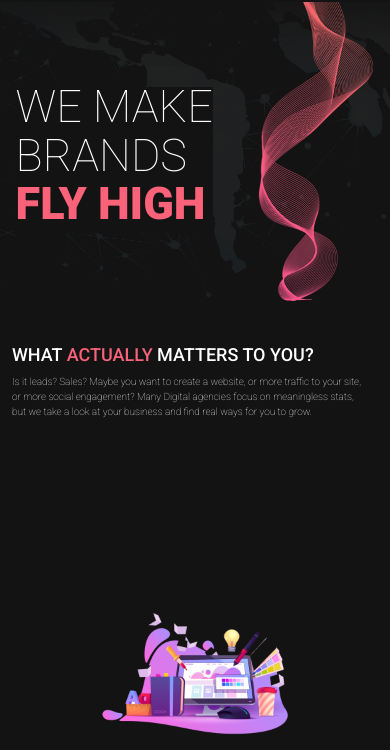
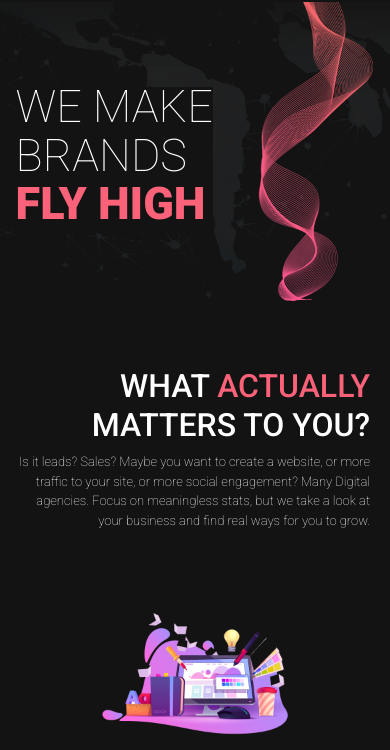
Before and after one commit to DigitalKidlk/DigitalKid_-stproject, a plain HTML site: page index.html in a window 390 px wide. Shown: the part 69-819 px from the top of the page. Drawn offline with nearby package versions, Linux system fonts and the light colour scheme.

Commit message:
Add files via upload

```diff
--- a/assets/style.css
+++ b/assets/style.css
@@ -90,7 +90,9 @@ h1{
 
 .banner-2 .banner-text{
     position: absolute;
-    top: 30%;
+    top: 57%;
+    text-align: center;
+    padding-right: 100px;
 }
 
 .banner-2 .banner-text h2{
@@ -182,14 +184,15 @@ h1{
 
     .banner-2 .banner-text{
         top: 20% ;
+        text-align: right;
     }
 
     .banner-2 .banner-text h2{
-        font-size: 18px;
+        font-size: 32px;
     }
 
     .banner-2 .banner-text p{
-        font-size: 10px !important;
+        font-size: 13px !important;
     }
 }
 
@@ -201,7 +204,8 @@ h1{
         margin-left: 10px;
     }
     .banner-2 .banner-text{
-        top: -70% ;
+        top: -55%;
+        padding-right: 20px;
     }
     .web-design{
         flex-direction: column;
--- a/index.html
+++ b/index.html
@@ -75,9 +75,9 @@
       <div class="container">
         <div class="banner-text">
           <h2 class="mb-2">WHAT <span>ACTUALLY</span> MATTERS TO YOU?</h2>
-          <p>Is it leads? Sales? Maybe you want to create a website, or more traffic to your site, </p>
-          <p>or more social engagement? Many Digital agencies focus on meaningless stats,</p>
-          <p>but we take a look at your business and find real ways for you to grow.</p>
+          <p>Is it leads? Sales? Maybe you want to create a website, or more traffic to your site, or more social
+            engagement? Many Digital agencies. Focus on meaningless stats, but we take a look at your business and find
+            real ways for you to grow.</p>
         </div>
       </div>
     </div>
@@ -117,7 +117,7 @@
         </div>
 
         <card section -->
-        <!-- <div class="row row-cols-1 row-cols-md-3 g-4 mt-3">
+  <!-- <div class="row row-cols-1 row-cols-md-3 g-4 mt-3">
           <div class="col">
             <div class="card shadow p-3 bg-body rounded">
               <div class="card-body">
@@ -206,7 +206,8 @@
         <div class="right">
           <h1>WEB <span>DESIGN</span></h1>
           <p>We design your website more than you expect.</p>
-          <a href="#"><i class="fa fa-arrow-circle-right" style="color: #ffffff; font-size: 35px; margin-top: 20px;"></i></a>
+          <a href="#"><i class="fa fa-arrow-circle-right"
+              style="color: #ffffff; font-size: 35px; margin-top: 20px;"></i></a>
         </div>
       </div>
     </div>
```
